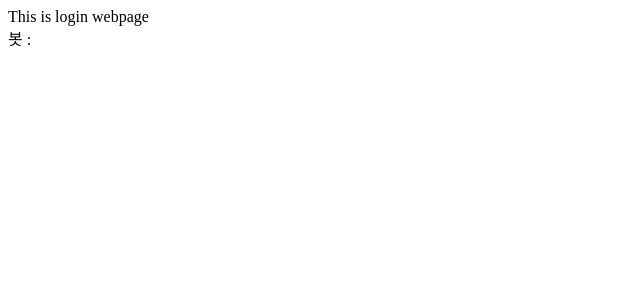
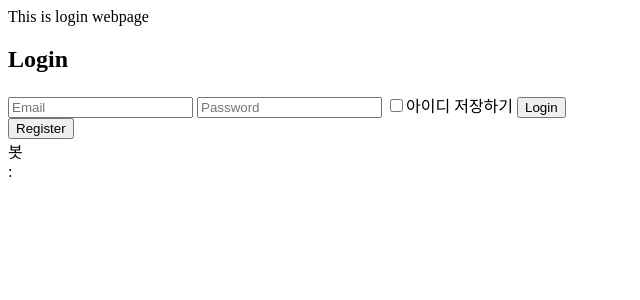
Before and after one commit to ChoiWheatley/swjungle-week-00, a Flask app: page / in a window 1280 px wide. Shown: the top 300 px of the page, without its empty margins (0-640 px from the left). Run offline with Flask 3, Linux system fonts and the light colour scheme.

Commit message:
Committed

```diff
--- a/app.py
+++ b/app.py
@@ -24,7 +24,7 @@ def mainRender():
 
 @app.route('/login')
 def login():
-    return
+    return render_template("main.html")
 
 if __name__ == '__main__':
     app.run('0.0.0.0', port=4000, debug=True)
--- a/templates/login.html
+++ b/templates/login.html
@@ -8,9 +8,22 @@
 </head>
 <body>
     <div>This is login webpage</div>
+    <p>
+    </p>
 
+    <div class="login-wrapper">
+        <h2>Login</h2>
+        <form method="post" action="/login" id="login-form">
+            <input type="text" name="userName" placeholder="Email">
+            <input type="password" name="userPassword" placeholder="Password">
+            <label for="remember-check">
+                <input type="checkbox" id="remember-check">아이디 저장하기
+            </label>
+            <input type="submit" value="Login">
+        </form>
+        <button onclick="" action="/register">Register</button>
 
-    <form method="post" action="/login"
+    </div>
 
 
 
```
